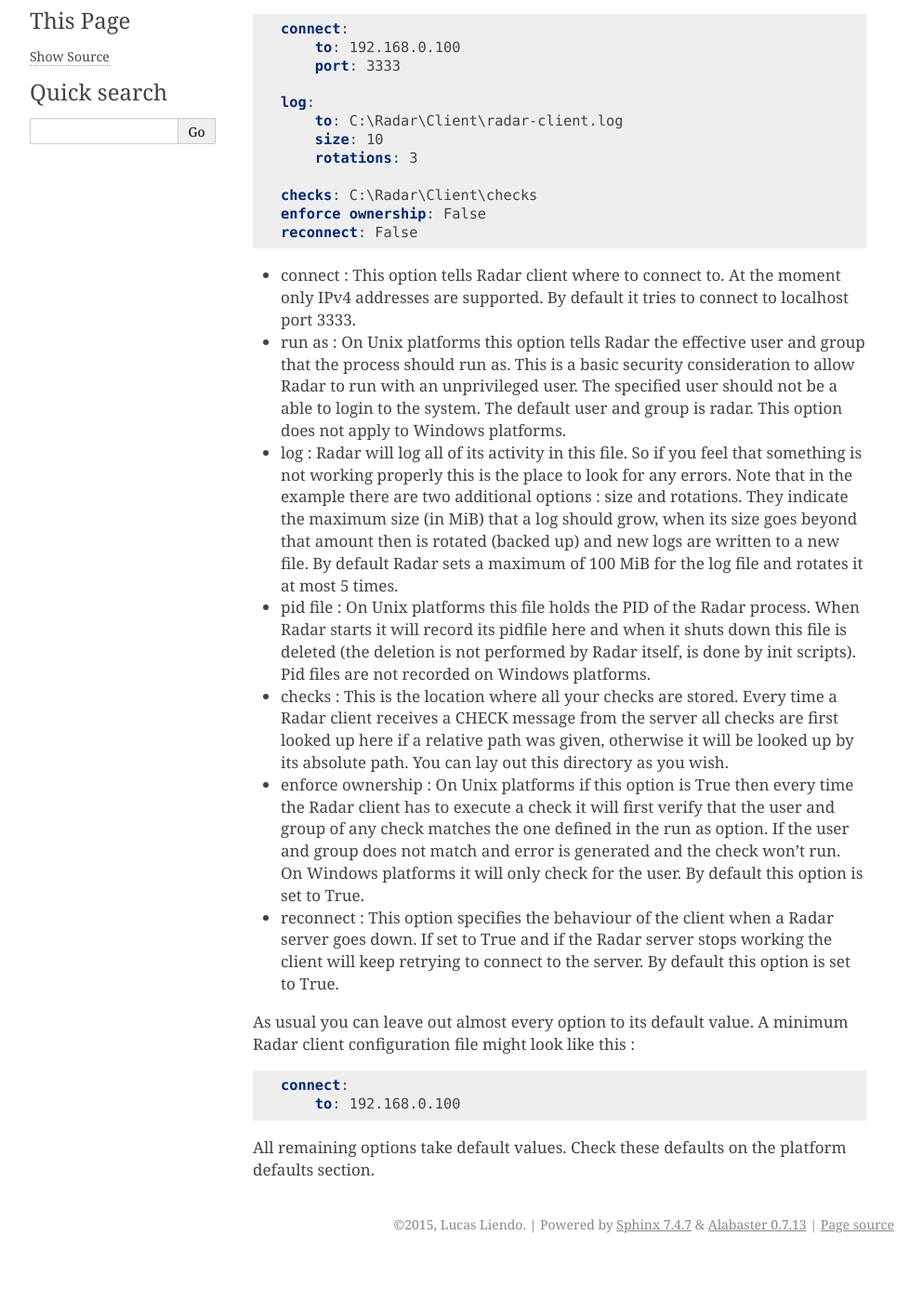
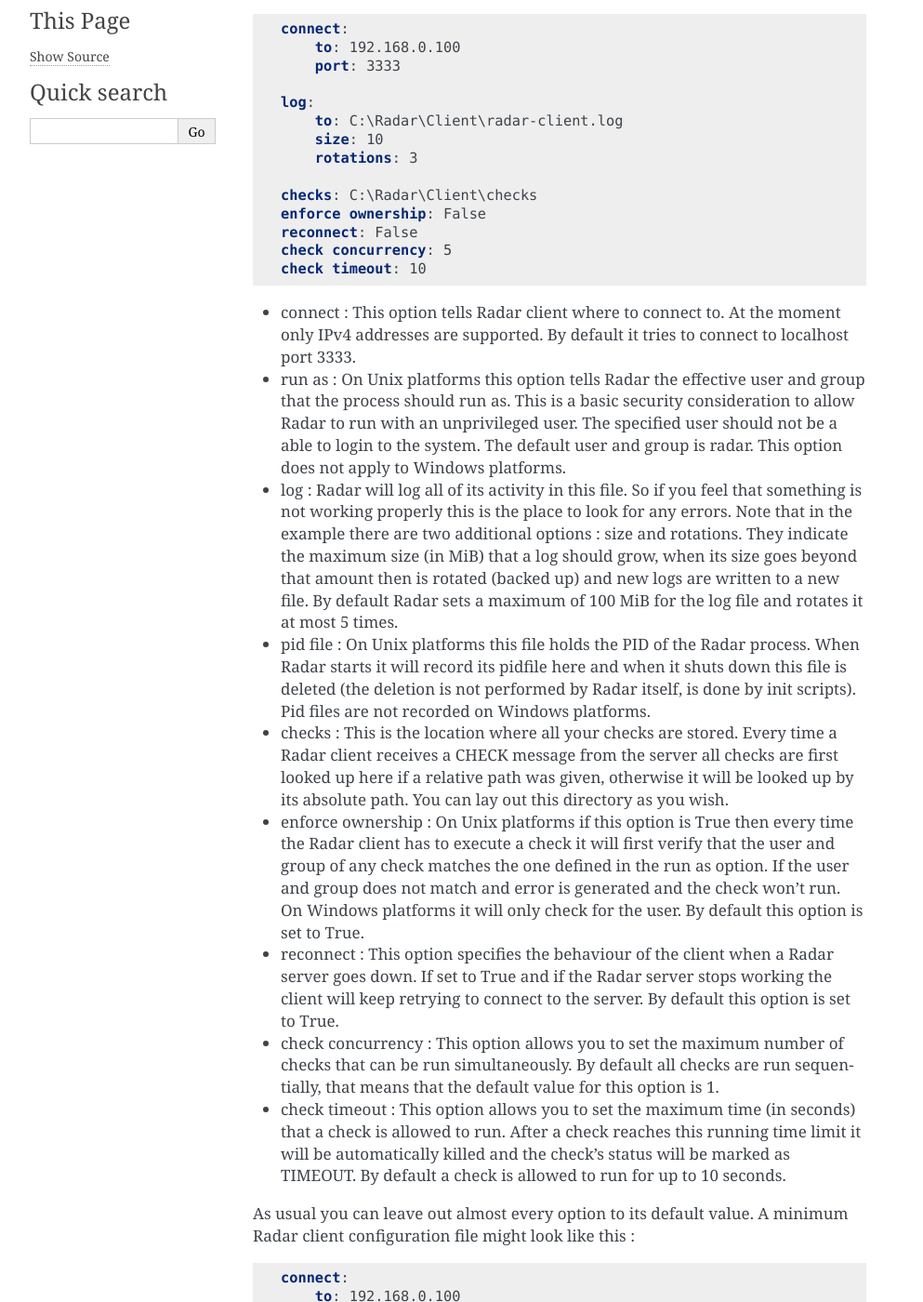
Before and after one commit to lliendo/Radar, a Sphinx documentation site: the page built from docs/client-configuration.rst, in a window 1280 px wide and 1400 px high, scrolled down 337 px. Shown: the whole window at 93% size, without its empty margins (148-1141 px from the left). Built offline with Sphinx 7.4.7, drawn with Linux system fonts in a browser that asks for light colours; before the commit the page ends 1693 px from its top, so only the background shows below that.

Commit message:
- Added documentation for concurrent check support.

```diff
--- a/docs/client-configuration.rst
+++ b/docs/client-configuration.rst
@@ -27,6 +27,8 @@
     checks: C:\Radar\Client\checks
     enforce ownership: False
     reconnect: False
+    check concurrency: 5
+    check timeout: 10
 
 * connect : This option tells Radar client where to connect to.
   At the moment only IPv4 addresses are supported. By default it tries to connect
@@ -70,6 +72,15 @@
   the client will keep retrying to connect to the server. By default this
   option is set to True.
 
+* check concurrency : This option allows you to set the maximum number of checks
+  that can be run simultaneously. By default all checks are run sequentially, that
+  means that the default value for this option is 1.
+
+* check timeout : This option allows you to set the maximum time (in seconds) that
+  a check is allowed to run. After a check reaches this running time limit it will be
+  automatically killed and the check's status will be marked as TIMEOUT.
+  By default a check is allowed to run for up to 10 seconds.
+
 As usual you can leave out almost every option to its default value. A minimum
 Radar client configuration file might look like this :
 
```
Also changed, not shown: 1 other file.
